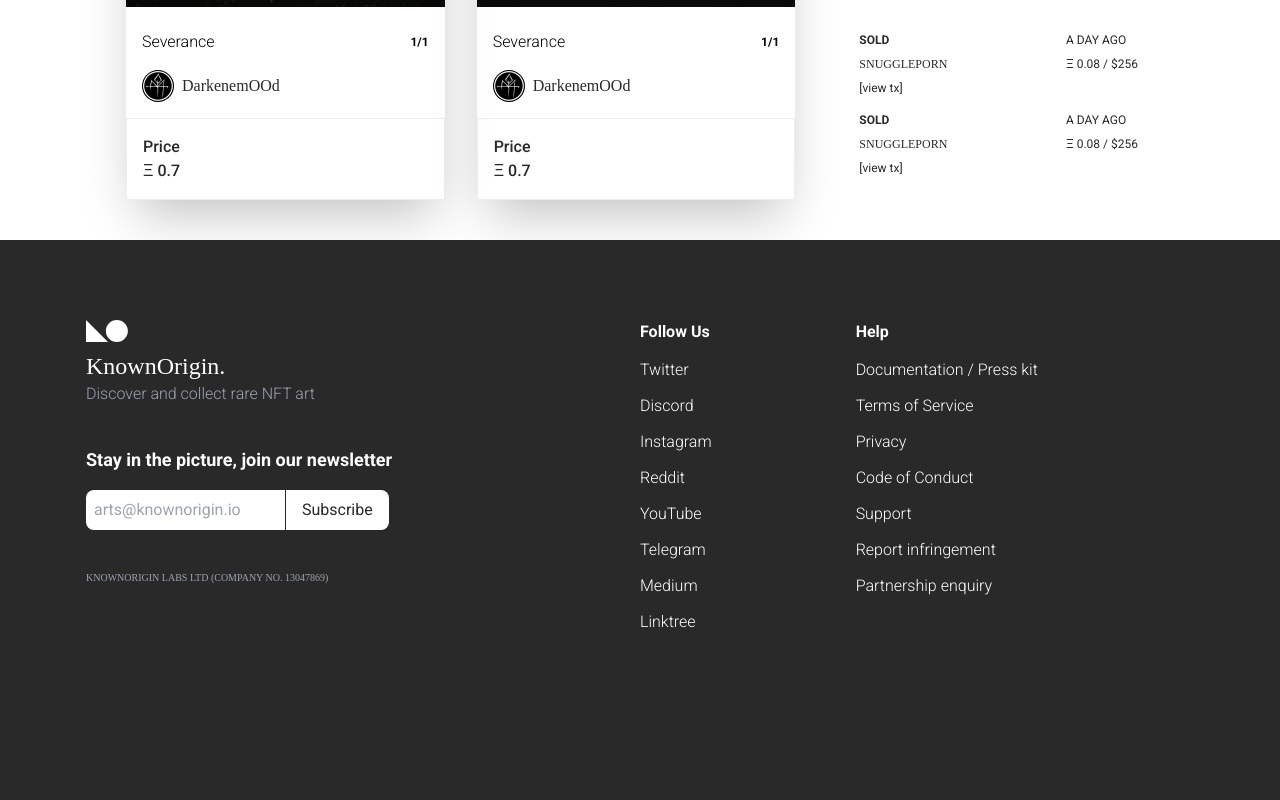
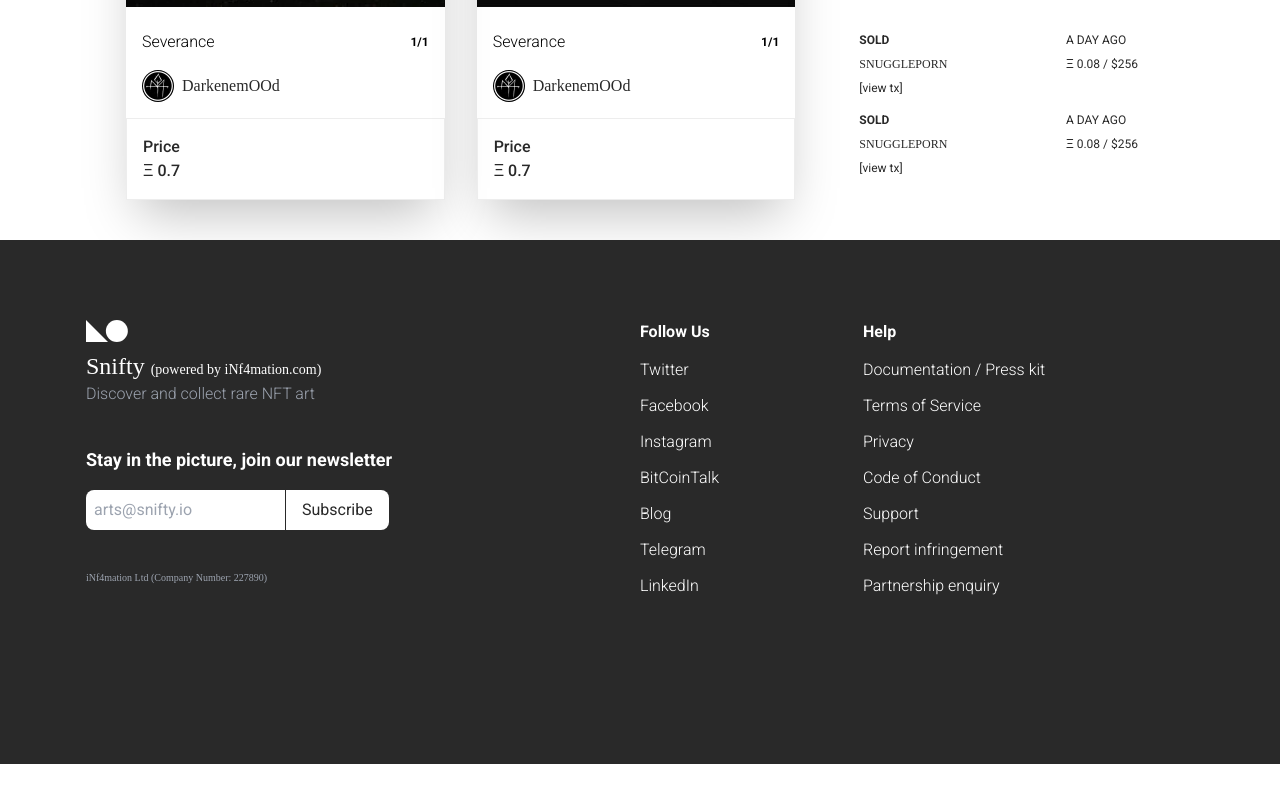
Before and after one commit to Rakeshpradhan1999/knownOrigin_CLONE, a React (Create React App) app: page /details in a window 1280 px wide. Shown: the part 1525-2325 px from the top of the page. After the commit the page ends 2289 px from the top, so only its background shows below. Built offline with nearby package versions, Linux system fonts and the light colour scheme; a web font is replaced by a local one.

Commit message:
update content

```diff
--- a/src/compnents/footer/index.js
+++ b/src/compnents/footer/index.js
@@ -10,7 +10,19 @@ const Footer = () => {
                 <img src={Logo} alt="" />
               </div>
               <h5 className="font-serif font-light text-2xl mt-2">
-                KnownOrigin.
+                Snifty{" "}
+                <p className="inline text-sm">
+                  {" "}
+                  (powered by{" "}
+                  <a
+                    href="https://inf4mation.com/"
+                    target={"_blank"}
+                    rel="noreferrer"
+                  >
+                    iNf4mation.com
+                  </a>
+                  )
+                </p>
               </h5>
               <p className="font-light text-gray-400 mb-10">
                 Discover and collect rare NFT art
@@ -22,7 +34,7 @@ const Footer = () => {
                 <input
                   type="text"
                   className="bg-transparent px-2 focus:outline-none text-dark-600"
-                  placeholder="arts@knownorigin.io"
+                  placeholder="arts@snifty.io"
                 />
                 <button className=" text-dark-600 p-2 px-4 border-l border-dark-600 rounded-r-md">
                   Subscribe
@@ -32,7 +44,7 @@ const Footer = () => {
                 className="font-serif text-gray-400 text-xs mt-10"
                 style={{ fontSize: "10px" }}
               >
-                KNOWNORIGIN LABS LTD (COMPANY NO. 13047869)
+                iNf4mation Ltd (Company Number: 227890)
               </p>
             </div>
           </div>
@@ -75,35 +87,35 @@ export default Footer;
 const followList = [
   {
     text: "Twitter",
-    link: "#",
+    link: "https://twitter.com/nf4mation",
   },
   {
-    text: "Discord",
-    link: "#",
+    text: "Facebook",
+    link: "https://www.facebook.com/iNf4mation/",
   },
   {
     text: "Instagram",
-    link: "#",
+    link: "https://www.instagram.com/iNf4mation.com_official",
   },
   {
-    text: "Reddit",
-    link: "#",
+    text: "BitCoinTalk",
+    link: "https://bit.ly/33WY85I",
   },
   {
-    text: "YouTube",
-    link: "#",
+    text: "Blog",
+    link: "https://news.inf4mation.com/",
   },
   {
     text: "Telegram",
-    link: "#",
+    link: "http://t.me/iNf4mation_chat",
   },
+  // {
+  //   text: "Medium",
+  //   link: "#",
+  // },
   {
-    text: "Medium",
-    link: "#",
-  },
-  {
-    text: "Linktree",
-    link: "#",
+    text: "LinkedIn",
+    link: "https://www.linkedin.com/company/inf4mation",
   },
 ];
 
@@ -114,11 +126,11 @@ const helpList = [
   },
   {
     text: "Terms of Service",
-    link: "#",
+    link: "https://inf4mation.com/ico/terms",
   },
   {
     text: "Privacy",
-    link: "#",
+    link: "https://inf4mation.com/ico/privacy",
   },
   {
     text: "Code of Conduct",
@@ -126,14 +138,14 @@ const helpList = [
   },
   {
     text: "Support",
-    link: "#",
+    link: "http://t.me/iNf4mation_chat",
   },
   {
     text: "Report infringement",
-    link: "#",
+    link: "report@snifty.io",
   },
   {
     text: "Partnership enquiry ",
-    link: "#",
+    link: "partnerships@snifty.io",
   },
 ];
--- a/src/compnents/header/index.js
+++ b/src/compnents/header/index.js
@@ -12,7 +12,7 @@ const Header = () => {
     <div className="bg-white shadow-md">
       <div className="container flex justify-between items-center">
         <Link to="/" className=" text-3xl font-light py-4 font-serif ">
-          KnownOrigin.
+          Snifty.
         </Link>
         <div className="md:grid grid-flow-col justify-start items-center hidden ">
           {linkList.map((v, i) => (
--- a/src/section/home/About.js
+++ b/src/section/home/About.js
@@ -7,19 +7,20 @@ const About = () => {
         <div className="grid md:grid-cols-2 gap-8">
           <div>
             <h3 className=" text-5xl font-serif ">
-              Who are KnownOrigin and what are NFTs?
+              Who are Snifty and what are NFTs?
             </h3>
           </div>
           <div>
             <p className=" font-light">
-              KnownOrigin is one the world's first, and largest, NFT
-              Marketplaces, built on the Ethereum Blockchain. Allowing everyone
-              to discover, collect, buy, and sell Digital Art NFTs.
+              Snifty (pronounced S-NFT) is the world's first, and largest, NFT
+              Marketplace, built on the Binance Smart Chain Network. Allowing
+              everyone to discover, collect, buy, and sell Digital Art NFTs.
             </p>
             <p className="font-light my-4 ">
-              The KnownOrigin platform gives artists a place to create unique,
-              authentic, digital collectibles, in the form of NFTs. Blockchain
-              technology makes this new approach to digital ownership possible.
+              The Snifty NFT Marketplace is powered by the iNf4mation.com
+              platform and gives artists a place to create unique, authentic,
+              digital collectibles, in the form of NFTs. Blockchain technology
+              makes this new approach to digital ownership possible.
             </p>
             <ButtonOutline color="white">Explore Nfts</ButtonOutline>
           </div>
--- a/src/section/home/BecomeArtist.js
+++ b/src/section/home/BecomeArtist.js
@@ -7,7 +7,19 @@ const BecomeArtist = () => {
         <div className="grid md:grid-cols-2 gap-8">
           <div>
             <h3 className=" text-4xl md:text-5xl font-serif ">
-              Become an artist on KnownOrigin
+              Become an artist on Snifty{" "}
+              <p className="inline text-sm">
+                {" "}
+                (powered by{" "}
+                <a
+                  href="https://inf4mation.com/"
+                  target={"_blank"}
+                  rel="noreferrer"
+                >
+                  iNf4mation.com
+                </a>
+                )
+              </p>
             </h3>
           </div>
           <div>
--- a/src/section/home/JoinCommunity.js
+++ b/src/section/home/JoinCommunity.js
@@ -8,7 +8,19 @@ const JoinCommunity = () => {
         <div className="grid md:grid-cols-2 gap-8">
           <div>
             <h3 className=" text-4xl md:text-5xl font-serif ">
-              Become an artist on KnownOrigin
+              Become an artist on Snifty{" "}
+              <p className="inline text-sm">
+                {" "}
+                (powered by{" "}
+                <a
+                  href="https://inf4mation.com/"
+                  target={"_blank"}
+                  rel="noreferrer"
+                >
+                  iNf4mation.com
+                </a>
+                )
+              </p>
             </h3>
           </div>
           <div>
```
